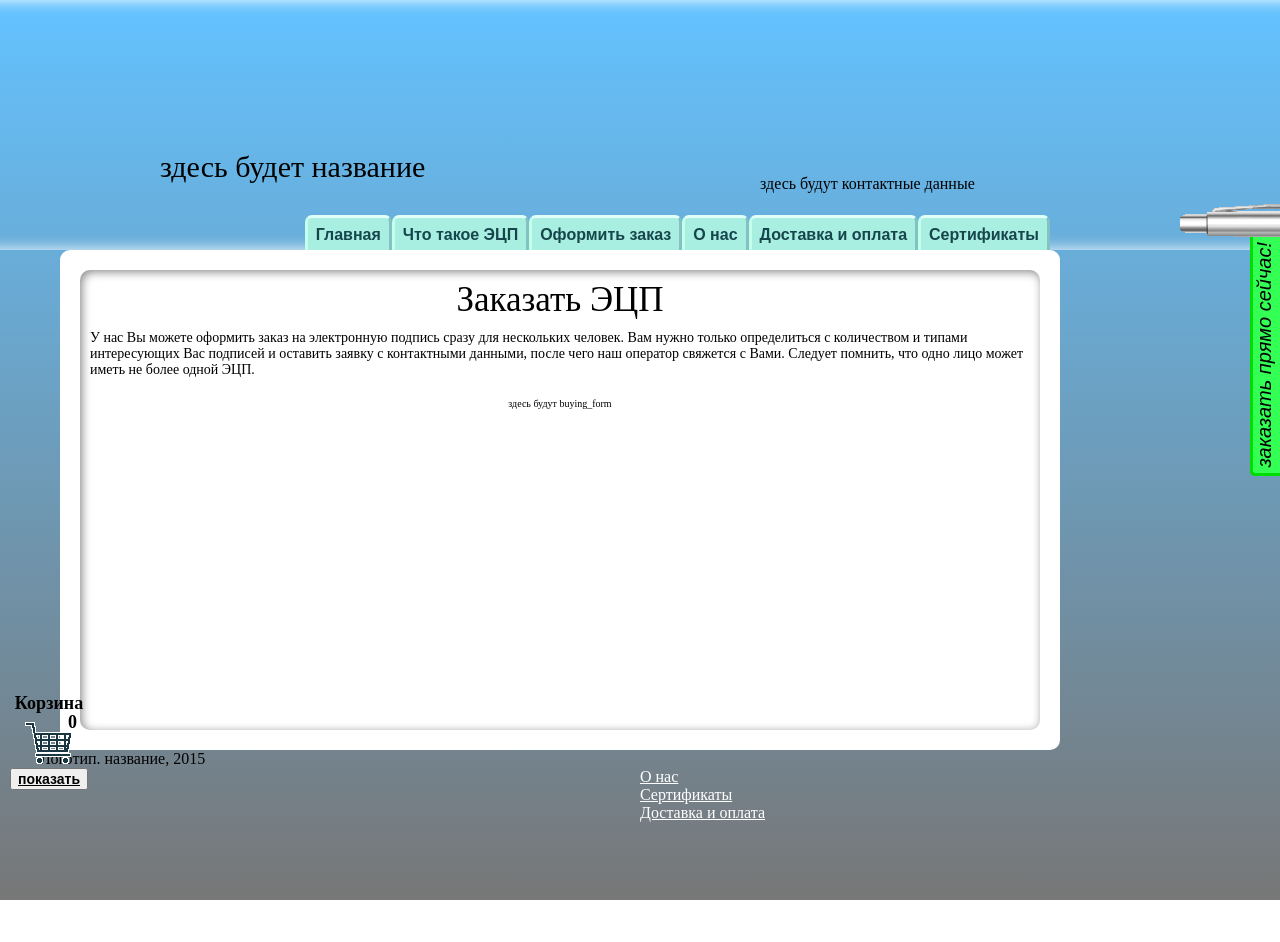
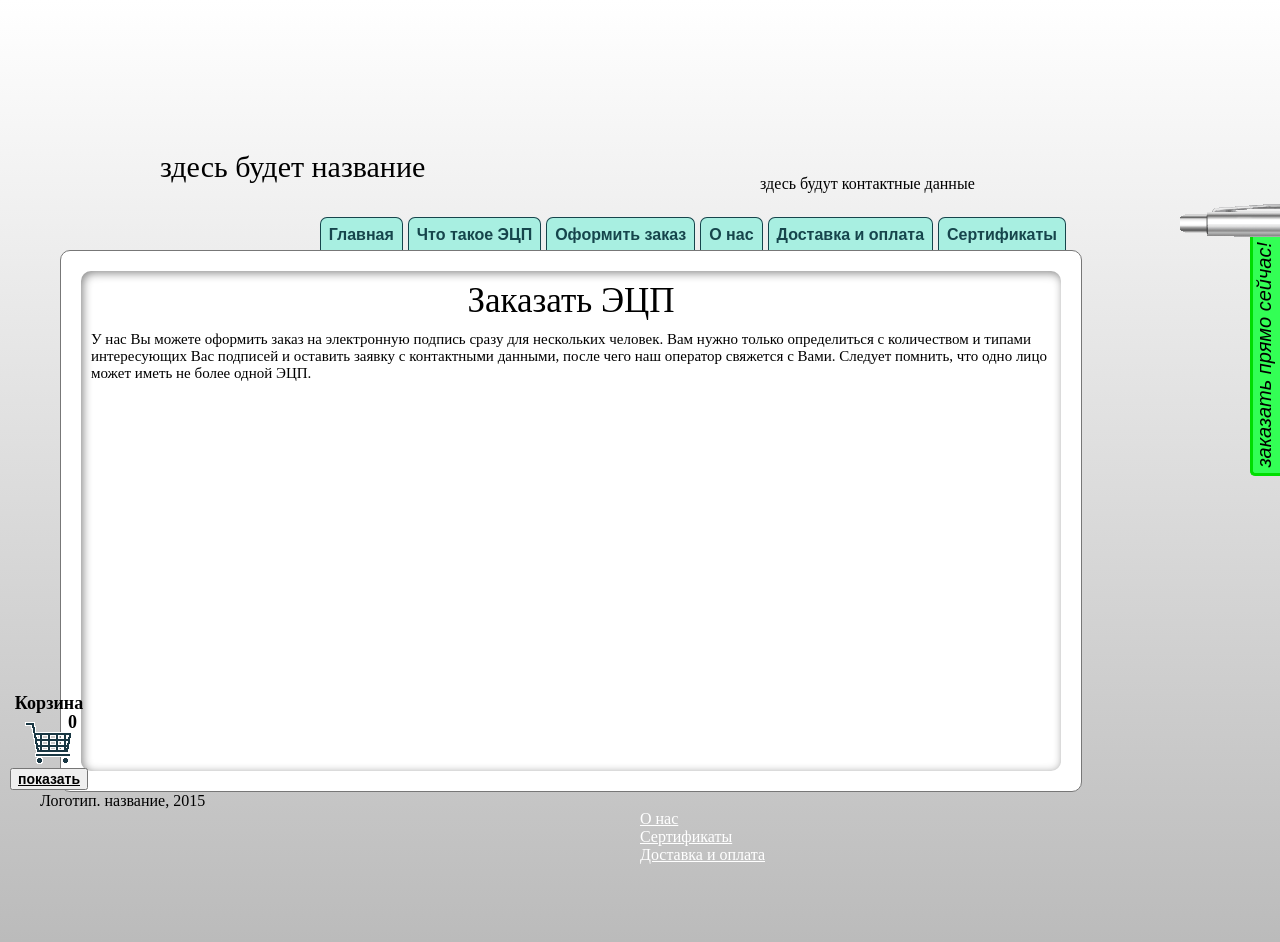
Before and after one commit to vhexx/side_repo, a Django app: template esign/esign/templates/esign/buying.html in a window 1280 px wide; the page is wider, and only the part inside the window is pictured. Before the commit the page ends 900 px from the top of that part, so only its background shows below. Run offline with Django 3.2, Linux system fonts and the light colour scheme; the template is opened without the code that fills it, so the values that code supplies are empty; some libraries are stand-ins or nearby versions.

Commit message:
change ...

```diff
--- a/esign/esign/static/css/section_style.css
+++ b/esign/esign/static/css/section_style.css
@@ -1,18 +1,31 @@
 #section_header {font-size : 350%; text-align: center; padding-bottom: 10px;}
 .video {display : block; text-align: center; height : 30%;}
-/*.text {font-size: 140%; max-width : 90%; margin-left: 5%;}*/
-.text {font-size: 1.4em;}
-#products_list {width : 100%; display : block; margin-top : 20px; text-align : center;}
-.product {font-size : 140%; background-color: #9BDCE4; border-radius: 5px; border : 3px #888888 solid;
- display : inline-block; width : 20%; padding : 5px 5px 5px 5px; vertical-align : top; margin : 5px;
+.text {font-size: 1.5em;}
+
+#products_list {display: table; font-size: 0px; width : 95%; margin-right: auto; margin-left: auto;
+ font-weight: normal; position: relative; text-align: left;}
+.product {display: table; width : 100%; border-bottom : 1px #bbbbbb solid; position: relative;}
+.product .product_name {display: table-cell; vertical-align: middle; width : 30%; font-size: 20px;
+ font-weight: bolder; text-align: center; color : #0039A2;}
+.product .product_description {display: table-cell; font-size: 16px; width: 48%; padding: 10px;}
+.product_description_bkg {height : auto; width: auto; display: block;
+ border-left: 1px #bbbbbb solid; padding-left: 5px;}
+.product .product_description .product_price {display: inline;}
+.product .product_add {display: table-cell; font-size: 16px; vertical-align: middle;
+ text-align: center; padding: 5px; width : auto;}
+
+#commit_orders_list {font-size: 0px; display: table; width : 80%;
+ margin-left : auto; margin-right: auto; text-align: center;
+ border : 1px #777777 solid; position: relative; font-weight: normal;
+ border-radius: 10px;
+ -webkit-border-radius: 10px;
+ -moz-border-radius: 10px;
+ -khtml-border-radius: 10px;}
+#commit_orders_list input[type="submit"] {font-size: 20px; margin: 5px;}
+.order_str {text-align: left; position: relative; border-bottom: 1px #777777 solid;
+ display: table; width: 100%;}
+.order_str .order_name {display: table-cell; width: 40%; text-align: left; font-size: 20px;
+ border-right: 1px #777777 solid; padding : 5px;}
+.order_str .inputs {display: table-cell; vertical-align: middle; text-align: center; width: auto;
  text-align: center;}
-.product .product_name {font-size: 1.2em; font-weight: bold;}
-.product .product_description {text-align: left;}
-.product .product_price {display: inline;}
-#commit_orders_list {background-color: #dddddd; font-size: 180%; display: block; width : 60%;
- margin-left : auto; margin-right: auto; padding: 10px; border-radius: 5px; text-align: center;
- border : 3px #bbbbbb solid;}
-.order_str {text-align: left; position: relative; margin-bottom: 5px;}
-.order_str .order_name {display: inline-block; width: 60%; text-align: left;}
-.order_str .inputs {position: absolute; right : 0px; bottom: 0px; display: inline;
- text-align: right;}
+.order_str .inputs input {font-size: 16px;}
--- a/esign/esign/static/css/template_style.css
+++ b/esign/esign/static/css/template_style.css
@@ -1,31 +1,31 @@
-html, body {height : auto; width : 100%;}
-body {margin : 0%; background-color: #777777;}
+html, body {width : 100%; height: auto; margin: 0; padding: 0;}
+html {background-color: #bbbbbb;}
+body {background: linear-gradient(to top, #bbbbbb, #ffffff);
+     background-image: -webkit-linear-gradient(top, #ffffff, #bbbbbb);
+     background-image: -moz-linear-gradient(top, #ffffff, #bbbbbb);}
 input[type="text"] {max-width: 30px;}
 /*for all screen sizes*/
 
     /*page style*/
-    #page_container {width : 100%; height : 100%; display : block; background: linear-gradient(to top, #777777, #63C2FF);
-     background-image: -webkit-linear-gradient(top, #63C2FF, #777777);
-     background-image: -moz-linear-gradient(top, #63C2FF, #777777);}
-    #header {width : 120%; background-color: transparent; display : block; height : 250px; position: relative;
-     box-shadow: inset 0px 0px 15px #ffffff; left : -10%;}
+    #page_container {width : 100%; height : 100%; display : block; position: relative;}
+    #header {width : 100%; display : block; height : 250px; position: relative;}
     #header_content {display : block; height : 100%; position : absolute;}
     #name {position: absolute; left : 10%; top : 60%; font-size: 30px; display: block; width : 500px;}
     #contacts {position: absolute; left : 60%; top : 70%; width : 250px; display: block;}
-	#content_area {position : relative;
+	#content_area {position : relative; height : auto; padding: 20px;
 	 display : block; min-height : 500px; background-color : #ffffff; border-radius: 10px;
 	 -webkit-border-radius: 10px;
      -moz-border-radius: 10px;
-     -khtml-border-radius: 10px;}
-	#content {font-size : 10px; display: block; position: absolute; left: 20px; right: 20px;
-	 top : 20px; bottom: 20px; width: auto; height : auto; box-shadow: inset 2px 2px 10px #888888;
-	 border-radius: inherit; padding: 10px; text-align: left;}
+     -khtml-border-radius: 10px;
+     border : 1px #777777 solid;}
+	#content {font-size : 10px; width: auto; height : auto; box-shadow: inset 2px 2px 10px #888888;
+	 border-radius: inherit; padding: 10px; text-align: left; min-height: 480px; position: relative;}
 	#navigation {font-size: 0px; position : absolute; right : 10px; display : table;
 	 background-color: transparent; text-align: right;}
 	.sect {height : 1.5em; padding : 0.5em 0.5em 0em 0.5em; display : inline-block;
 	 vertical-align: center; text-align: center; background-color : #A8EFE1; font-family: sans-serif;
-	 font-weight: bold; color : #16454C; cursor : pointer; margin-top: -3px;
-	 border-width : 3px 3px 0px 3px; border-style: solid; border-color : #E0FFF6 #82C2C1 #679C9B #C3FFED;
+	 font-weight: bold; color : #16454C; cursor : pointer; margin-right: 5px; margin-top: -2px;
+	 border-width : 1px 1px 0px 1px; border-style: solid; border-color: #16454C;
 	 border-radius: 7px 7px 0px 0px;
 	 -webkit-border-radius: 7px 7px 0px 0px;
      -moz-border-radius: 7px 7px 0px 0px;
@@ -101,7 +101,7 @@ input[type="text"] {max-width: 30px;}
 @media all and (min-width:  1200px)
 {
 	#header_content, #footer_content {width : 1200px; margin-left: -600px; left : 50%;}
-	#content_area {width : 1000px; left : 50%; margin-left: -580px;}
+	#content_area {width : 980px; left : 50%; margin-left: -580px;}
 	.sect {font-size: 16px;}
 	#navigation {top: -32px;}
 }
@@ -124,3 +124,8 @@ input[type="text"] {max-width: 30px;}
 	#content_area, #footer_content {left : 0%; margin-left: 0px;}
 	#header_content {left : 10%; margin-left: -70px;}
 }
+
+/*@media all and (max-width: 1000px)
+{
+	#header {width : 1000px;}
+}*/
--- a/esign/esign/templates/esign/cart_item_form.html
+++ b/esign/esign/templates/esign/cart_item_form.html
@@ -1,6 +1,6 @@
 <div id="idтовара-количество" class="item">
 	<form class="item_form">
-	    <div class="order_txt"></div>
+	    <div class="order_txt">наименование - 1000р.</div>
 	    количество: <input class="order_cnt" type="text">
 	    <input class="change_cnt" type="button" value="поменять">
 	    <input class="remove_order" type="button" value="убрать">
--- a/esign/esign/templates/esign/commit_order_item.html
+++ b/esign/esign/templates/esign/commit_order_item.html
@@ -1,6 +1,6 @@
 <div class="order_str" id="idтовара">
 	<div class="order_name">наименование - 1000р.</div>
-	<div calss="inputs">
+	<div class="inputs">
 		<input type="text" name="id_num"><!--здесь количество-->
 	    <input type="button" value="убрать из списка">
     </div>
```
Also changed, not shown: esign/esign/static/js/cart.js (+11 -11 lines), esign/esign/templates/esign/buying_form.html (+15 -4 lines).
